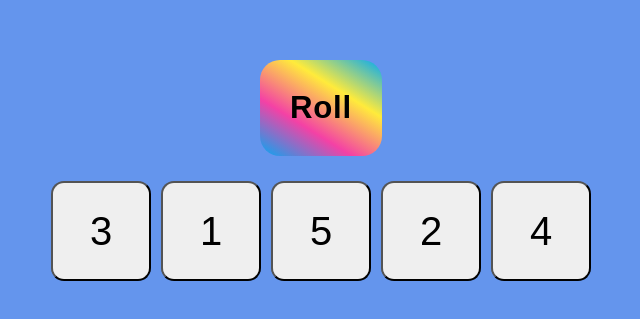
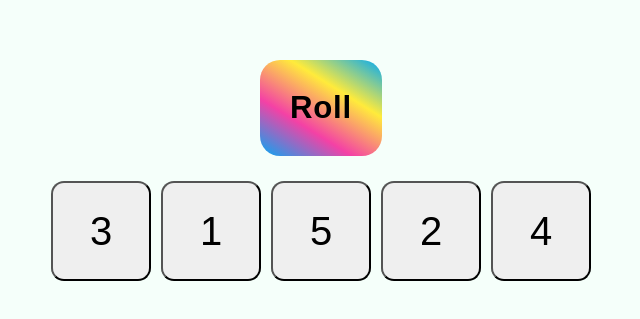
Before and after one commit to redSlug/yahtzee, a React (Create React App) app: page / in a window 1280 px wide. Shown: the part 237-556 px from the top of the page, without its empty margins (319-959 px from the left). Built offline with nearby package versions, Linux system fonts and the light colour scheme.

Commit message:
add deployment

```diff
--- a/package.json
+++ b/package.json
@@ -2,11 +2,13 @@
   "name": "yahtzee",
   "version": "0.1.0",
   "private": true,
+  "homepage": "https://redslug.github.io/yahtzee/",
   "dependencies": {
     "@testing-library/dom": "^10.4.1",
     "@testing-library/jest-dom": "^6.6.4",
     "@testing-library/react": "^16.3.0",
     "@testing-library/user-event": "^13.5.0",
+    "gh-pages": "^6.3.0",
     "react": "^19.1.1",
     "react-dom": "^19.1.1",
     "web-vitals": "^2.1.4"
@@ -15,7 +17,9 @@
     "start": "react-scripts start",
     "build": "react-scripts build",
     "test": "react-scripts test",
-    "eject": "react-scripts eject"
+    "eject": "react-scripts eject",
+    "predeploy": "npm run build",
+    "deploy": "gh-pages -d build"
   },
   "eslintConfig": {
     "extends": [
--- a/src/App.css
+++ b/src/App.css
@@ -9,7 +9,7 @@
 }
 
 .App-header {
-  background-color: cornflowerblue;
+  background-color: mintcream;
   min-height: 100vh;
   display: flex;
   flex-direction: column;
```
Also changed, not shown: 2 other files (tests, documents, lock files or other folders).
